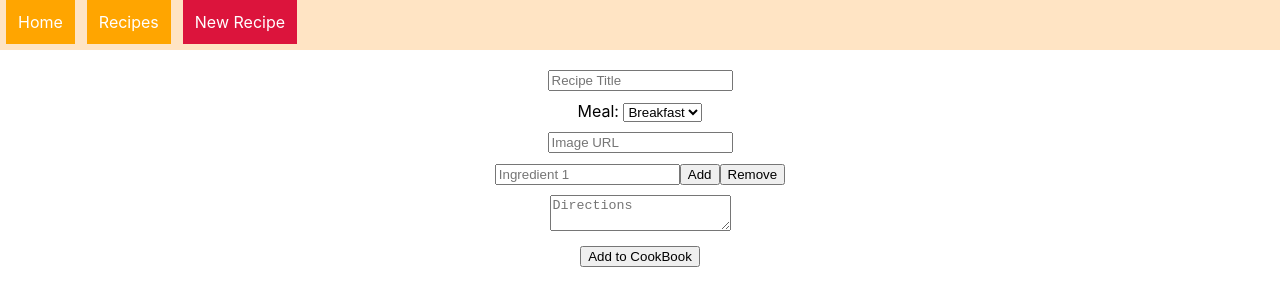
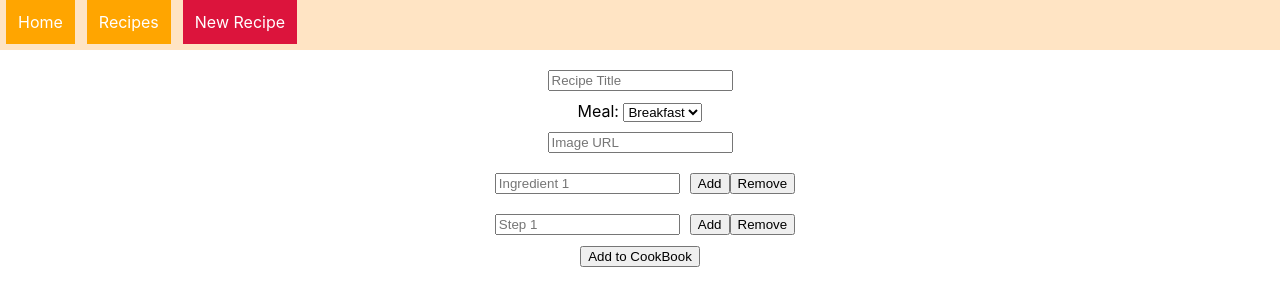
Before and after one commit to AndreaRose92/reciplace, a React (Create React App) app: page /new in a window 1280 px wide. Shown: the top 306 px of the page. Built offline with nearby package versions, Linux system fonts and the light colour scheme; no server answers.

Commit message:
fixed the directions input

```diff
--- a/src/Components/NewRecipeForm.js
+++ b/src/Components/NewRecipeForm.js
@@ -5,18 +5,20 @@ import { useState } from "react"
 export default function NewRecipeForm({addNewRecipe}) {
 
     const [ingredients, setIngredients] = useState([{id: 1, text: ''}])
+    const [directions, setDirections] = useState([{id: 1, text: ''}])
     const [recipeTitle, setRecipeTitle] = useState('')
     const [recipeMeal, setRecipeMeal] = useState('breakfast')
     const [recipeImage, setRecipeImage] = useState('https://thumbs.dreamstime.com/b/white-empty-dinner-plate-blue-border-wooden-table-93048343.jpg')
-    const [recipeDirections, setRecipeDirections] = useState('')
     const [ingredientsArray, setIngredientsArray] = useState([])
+    const [directionsArray, setDirectionsArray] = useState([])
+
 
     const newRecipe = {
         "name": recipeTitle,
         "meal": recipeMeal,
         "image": recipeImage,
         "ingredients": ingredientsArray,
-        "directions": recipeDirections
+        "directions": directionsArray
     }
 
     const removeIngredient = e => {
@@ -29,11 +31,24 @@ export default function NewRecipeForm({addNewRecipe}) {
         setIngredients([...ingredients, {id: ingredients.length+1, text: ''}])
     }
 
+    const removeDirection = e => {
+        e.preventDefault();
+        setDirections(directions.filter(direction => direction.id !== directions.length))
+    }
+
+    const addDirection = e => {
+        e.preventDefault()
+        setDirections([...directions, {id: directions.length+1, text: ''}])
+    }
+
     const handleSubmit = e => {
         e.preventDefault()
         e.target.reset()
         ingredients.forEach(ingredient => setIngredientsArray(ingredientsArray.push(ingredient.text)))
+        directions.forEach(direction => setDirectionsArray(directionsArray.push(direction.text)))
         addNewRecipe(newRecipe)
+        setDirections([{id: 1, text: ''}])
+        setIngredients([{id: 1, text: ''}])
     }
 
     return (
@@ -48,7 +63,7 @@ export default function NewRecipeForm({addNewRecipe}) {
                     <option name="dessert">Dessert</option>
                 </select><br/>
                 <input onChange={e=>setRecipeImage(e.target.value)} type='text' name='image' placeholder="Image URL" />
-                <div className="ingredientsContainer">
+                <div className="inputsContainer">
                     {ingredients.map(row => (
                         <div key={row.id} >
                             <input onChange={e=> {row.text = e.target.value }} className="ingredient" type="text" name={`ingredient${row.id}`} placeholder={`Ingredient ${row.id}`}></input>
@@ -58,8 +73,18 @@ export default function NewRecipeForm({addNewRecipe}) {
                             >Remove</button>
                         </div>
                     ))}
+                <div className="inputsContainer">
+                    {directions.map(row => (
+                        <div key={row.id} >
+                            <input onChange={e=> {row.text = e.target.value}} className="direction" type="text" name={`direction${row.id}`} placeholder={`Step ${row.id}`}></input>
+                            <button onClick={(e)=>addDirection(e)}
+                            >Add</button>
+                            <button onClick={(e)=>removeDirection(e)}
+                            >Remove</button>
+                        </div>
+                    ))}
                 </div>
-                <textarea onChange={e=>setRecipeDirections(e.target.value)} name="directions" placeholder="Directions"></textarea><br/>
+                </div>
                 <button type="submit">Add to CookBook</button>
             </form>
         </div>
--- a/src/index.css
+++ b/src/index.css
@@ -15,14 +15,17 @@ code {
     monospace;
 }
 
+.inputsContainer {
+  margin: 0px;
+}
+
+
+.ingredient
+.direction {
+  margin: 0px
+}
 input {
   margin: 10px;
-}
-textarea {
-  margin: 10px;
-}
-.ingredient {
-  margin: 0px
 }
 
 .recipeForm {
```
Also changed, not shown: src/Components/Search.js (line endings or trailing spaces).
